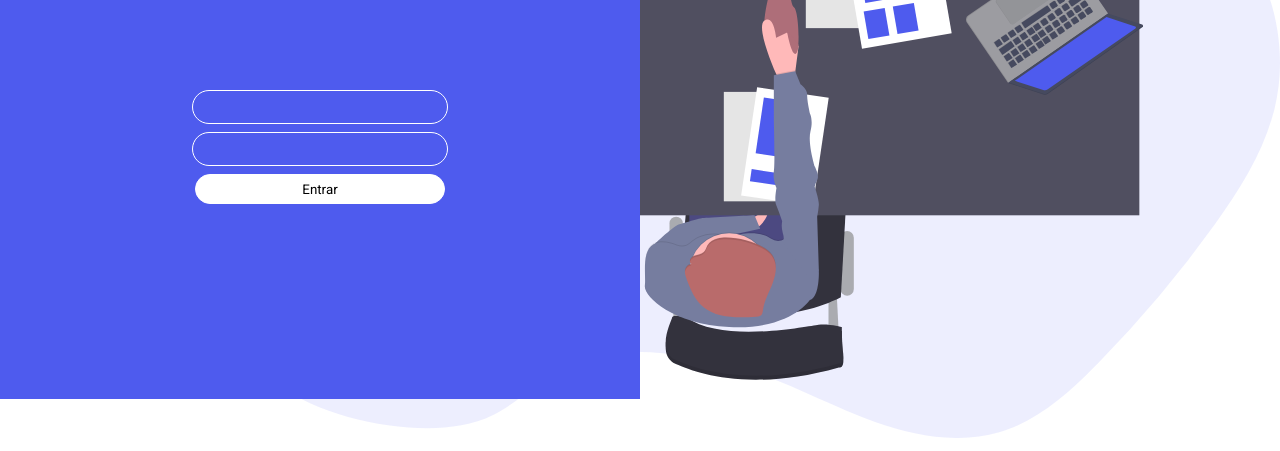
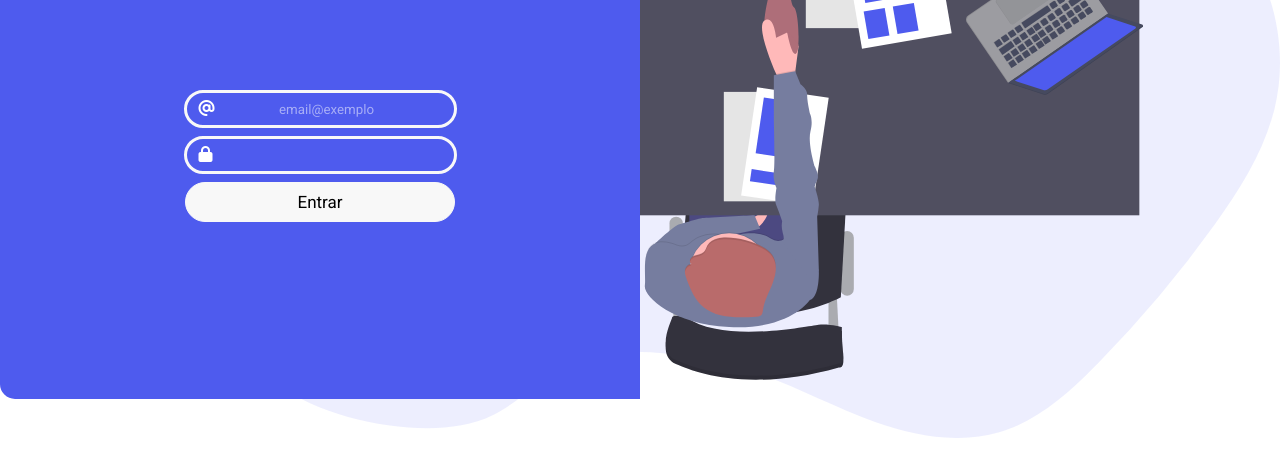
Before and after one commit to emanuelleaviana/grab-page-login, a plain HTML site: page index.html in a window 1280 px wide. Shown: the part 401-852 px from the top of the page. Drawn offline with Linux system fonts and the light colour scheme.

Commit message:
site v2
Add JavaScript e ícones

```diff
--- a/index.html
+++ b/index.html
@@ -5,27 +5,33 @@
     <meta name="viewport" content="width=device-width, initial-scale=1.0" />
     <title>Grab - Login</title>
     <link rel="stylesheet" href="style.css">
+    <script src="https://kit.fontawesome.com/092e4b8dbc.js" crossorigin="anonymous"></script>
   </head>
   <body>
       <div class="login">
         <picture>
           <img src="assets/logo-grab.svg" alt="" width="200px"> <br>
         </picture>
-        <input type="text" name="log" class="log"> <br>
-        <span></span>
 
-        <input type="password" name="log" class="log"> <br>
-        <span></span>
+        <i class="fa-solid fa-at" id="arroba"></i>
+        <input type="text" name="log" class="log" id="nome" placeholder="email@exemplo"> <br>
+        <div id="res"></div>
 
-        <input type="button" value="Entrar" name="" class="btn">
+        <i class="fa-solid fa-lock" id="lock"></i>
+        <input type="password" name="log" class="log" id="senha"> <br>
+
+        <input type="button" value="Entrar" name="" class="btn" onclick="logar()">
+
         <section>
           <p>Problemas para entrar?</p>
-          <a href="#"><strong>Clique aqui</strong></a>
+          <a href="https://github.com/emanuelleaviana" target="_blank"><strong>Clique aqui</strong></a>
         </section>
       </div>
 
       <div class="metade">
         <img src="assets/undraw_interview_rmcf.svg" alt="">
       </div>
+
+    <script src="script.js"></script>
   </body>
 </html>
--- /dev/null
+++ b/script.js
@@ -0,0 +1,17 @@
+function logar() {
+    let nome = document.getElementById('nome')
+    let senha = document.getElementById('senha')
+    let res = document.getElementById('res')
+
+    res.innerHTML=""
+    if (nome.value == null || senha.value == null || nome.value == "" || senha.value == "") {
+        nome.style.borderColor="#FF5757";
+        res.innerHTML="Por favor, insira um email válido!"
+        nome.style.placeholder="example@gmail.com"
+    } else {
+        nome.style.borderColor="green";
+        senha.style.borderColor="green";
+
+    }
+
+}
--- a/style.css
+++ b/style.css
@@ -12,6 +12,7 @@ div.login {
     float: left;
     position: absolute;
     text-align: center;
+    border-radius: 15px 0px 0px 15px;
 }
 
 div picture img {
@@ -21,32 +22,58 @@ div picture img {
 
 .log {
     background-color: transparent;
-    border: 1px solid white;
+    border: 3px solid #F8F8F8;
     border-radius: 100px;
     width: 250px;
     height: 30px;
     margin: 8px 0px 0px 0px;
+    outline: 0;
+    padding-left: 15px;
+    color: #F8F8F8;
+    text-align: center;
 }
 
+input::placeholder {
+    color: white;
+    opacity: 50%;
+}
+
+
 .btn {
-    background-color: white;
-    border: 1px solid white;
+    text-align: center;
+    background-color: #F8F8F8;
+    border: 1px solid #F8F8F8;
     border-radius: 100px;
-    width: 250px;
-    height: 30px;
+    width: 270px;
+    height: 40px;
     margin-top: 8px;
-
+    text-decoration: solid;
+    font-size: 17px;
 }
 
 div section p, a {
-    margin-top: 250px;
+    margin-top: 320px;
     font-size: 15px;
     text-decoration: none;
+    color: #F8F8F8;
+}
+
+#arroba, #lock {
     color: white;
+    position: fixed;
+    padding-top: 18px;
+    padding-left: 15px;
 }
+
 
 div.metade {
     float: right;
     padding-top: 80px;
     margin: auto;
 }
+
+div#res {
+    font-size: 12px;
+    padding-right: 70px;
+    color: #F8F8F8;
+}
```
